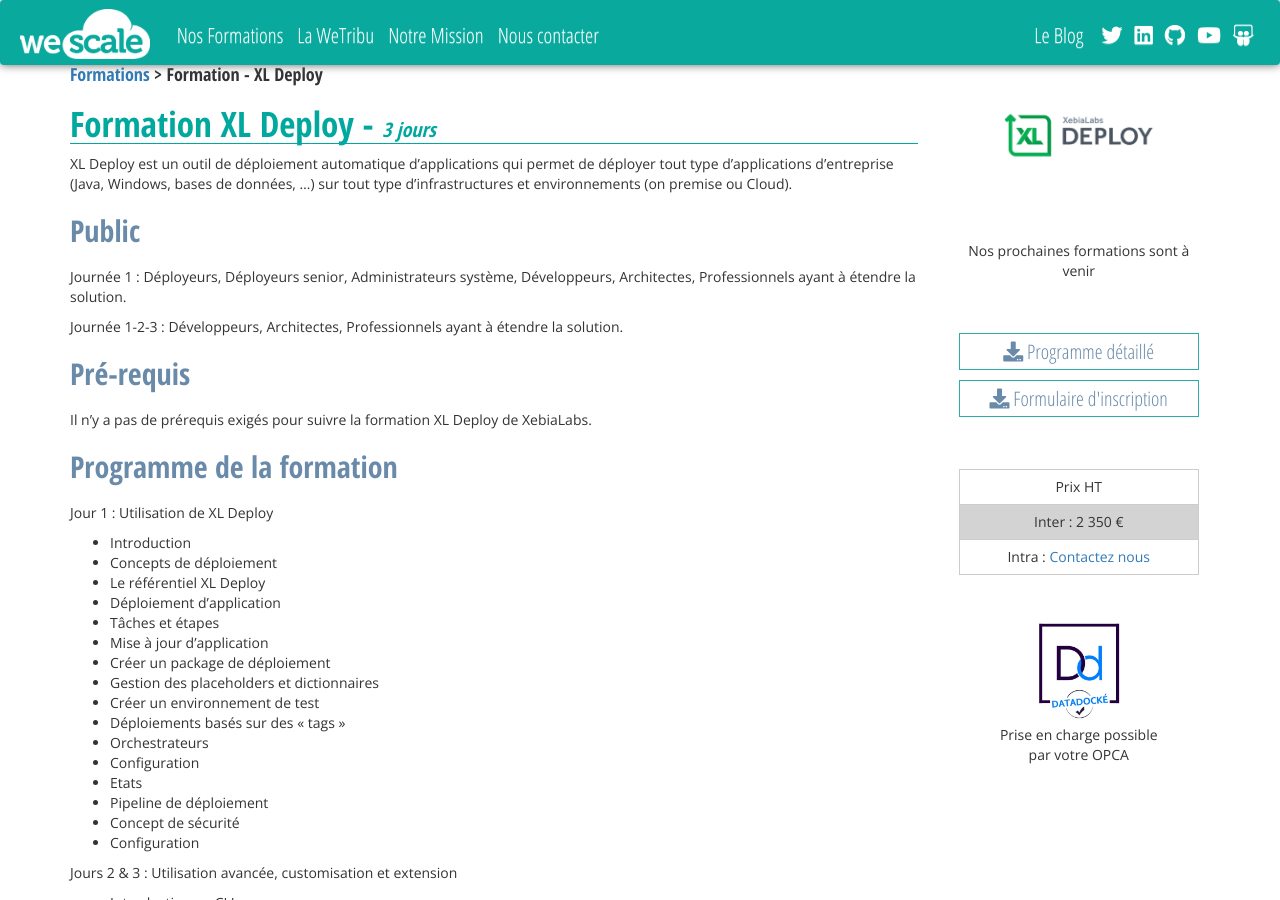
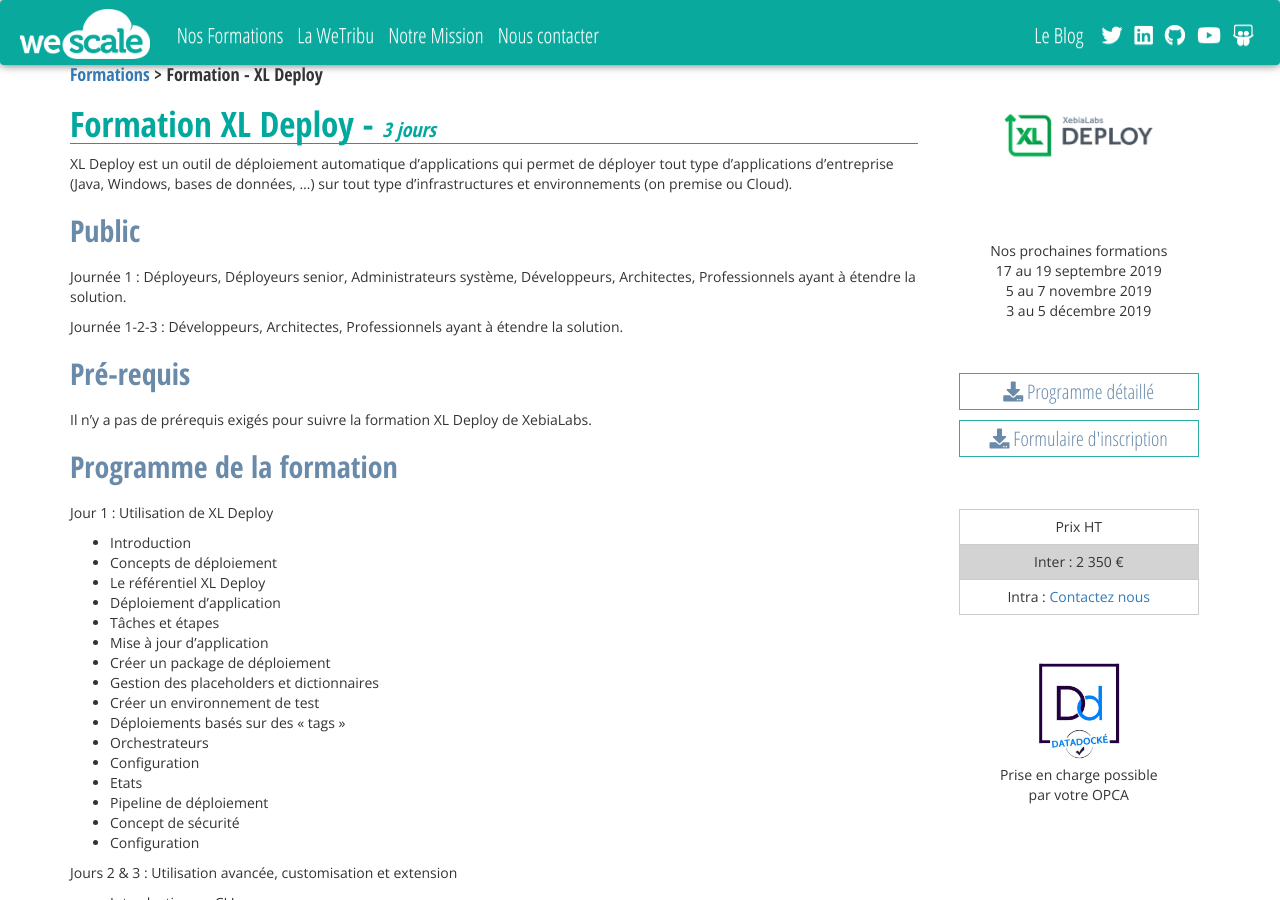
Before and after one commit to wescale/wescale-site, a Jekyll site: the page built from _formations/Formation-XL-Deploy.md, in a window 1280 px wide and 900 px high. Built offline with Jekyll 4.4.1, drawn with Linux system fonts in a browser that asks for light colours; nearby versions of some CDN libraries; comment, search, counter and statistics services are not loaded.

Commit message:
Update Formation-XL-Deploy.md

```diff
--- a/_formations/Formation-XL-Deploy.md
+++ b/_formations/Formation-XL-Deploy.md
@@ -10,8 +10,10 @@
 img: /images/formations/xl-deploy.png
 formateur_img: /images/wewes/avatar.png
 subtitle: |
-    Nos prochaines formations sont à venir<br>
-
+    Nos prochaines formations<br>
+    17 au 19 septembre 2019<br>
+    5 au 7 novembre 2019<br>
+    3 au 5 décembre 2019
 pdf: /pdf/Formation-xl-deploy-wescale-xebialabs.pdf
 duree: 3 jours
 tarif: 2 350 €
```
